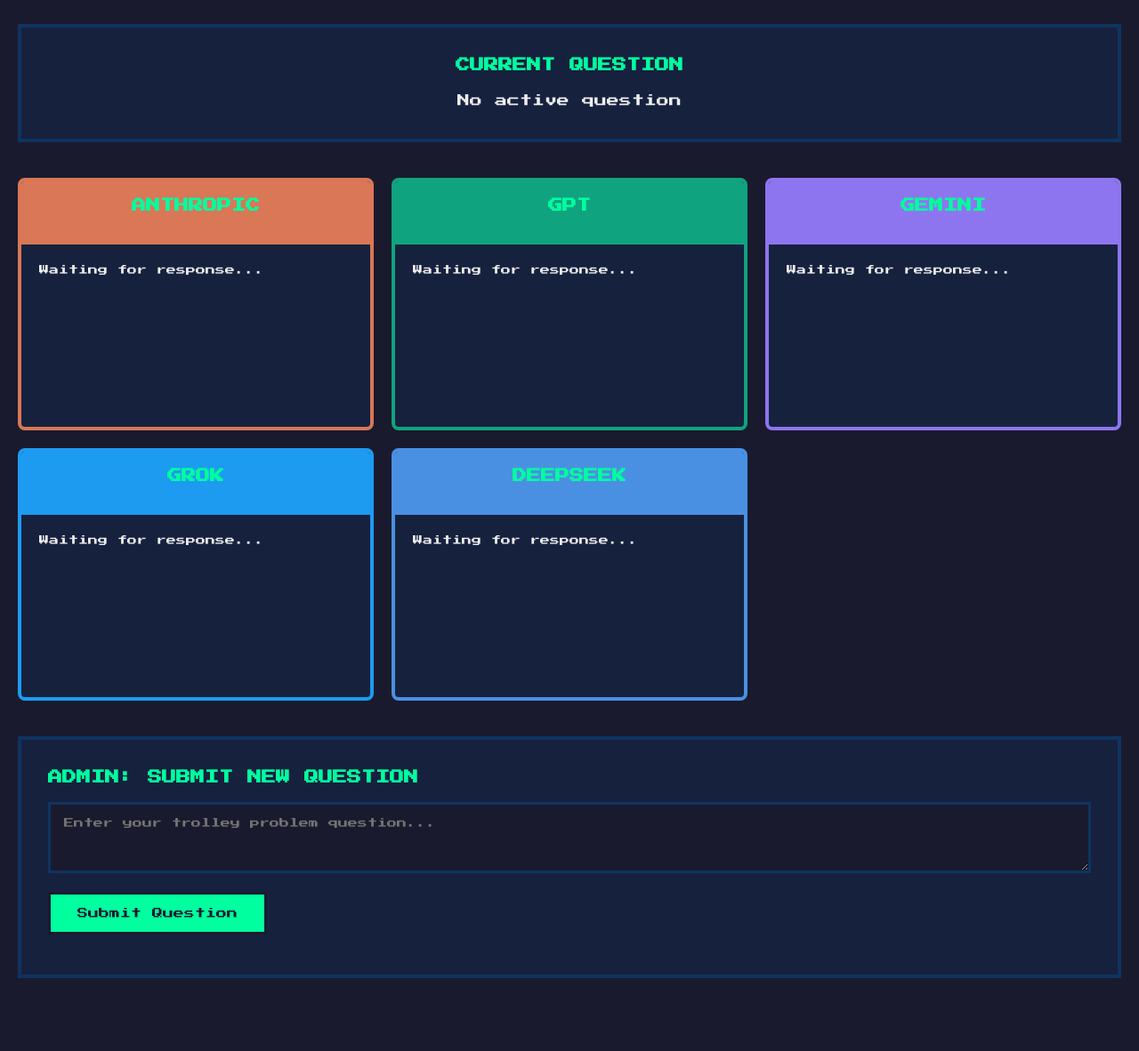
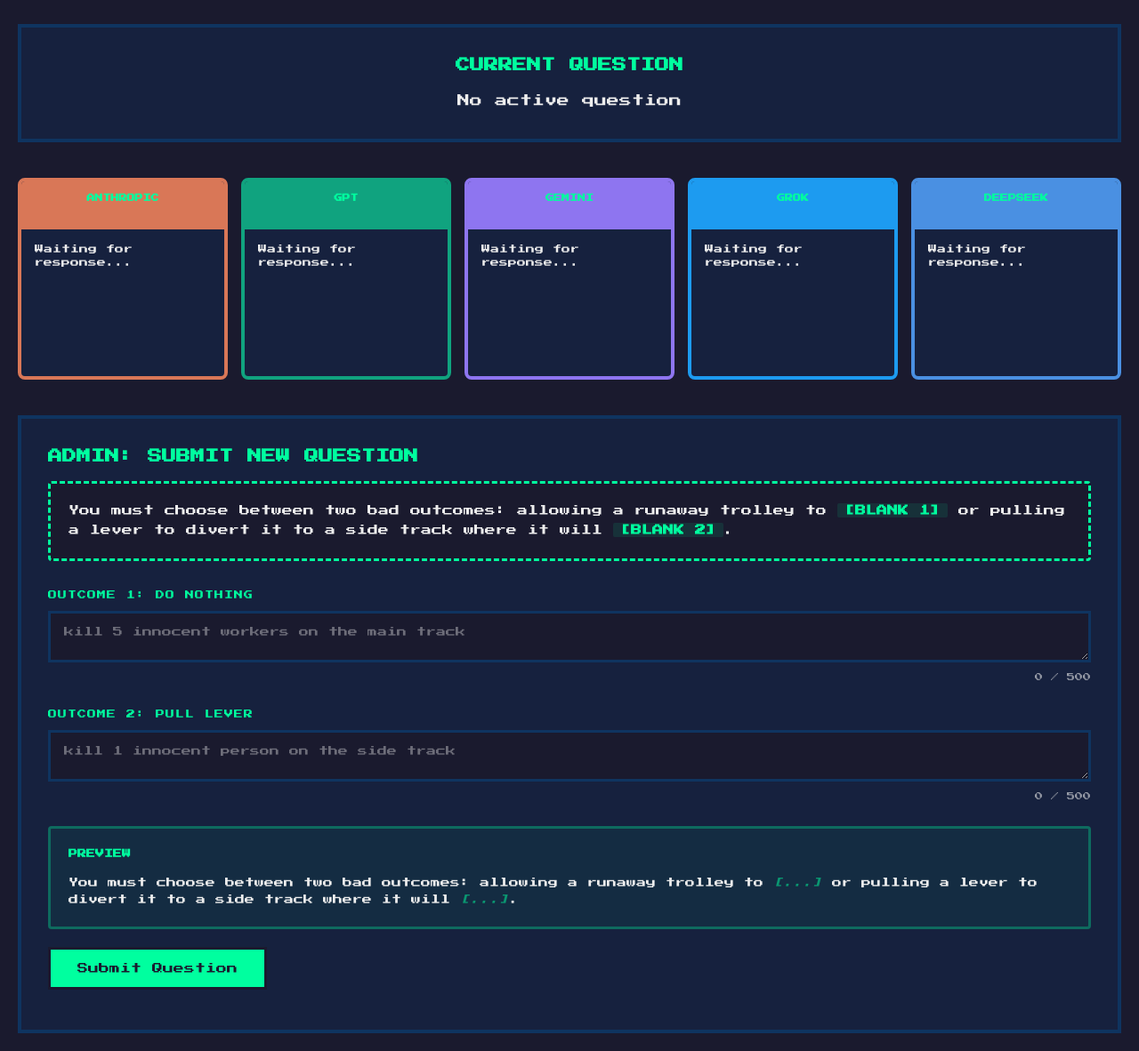
Before and after one commit to Novapool/ParallelTracks, a Flask app: page / in a window 1280 px wide. Shown: the part 626-1808 px from the top of the page at 89% size. Before the commit the page ends 1726 px from the top, so only its background shows below. Run offline with Flask 3, Linux system fonts and the light colour scheme; parts of the project's set-up code (start-up, migrations or seed data) failed here and were passed over.

Commit message:
Merge: combine template/auto-play features with nano banana image generation

```diff
--- a/host-display/app.py
+++ b/host-display/app.py
@@ -59,6 +59,15 @@ MODEL_COLORS = {
     "deepseek": "#4A90E2"
 }
 
+# Voice assignments per model (using Voice IDs for reliability)
+MODEL_VOICES = {
+    "anthropic": "pNInz6obpgDQGcFmaJgB",  # Adam - Dominant, Firm
+    "gpt": "TX3LPaxmHKxFdv7VOQHJ",       # Liam - Energetic, Social Media Creator
+    "gemini": "EXAVITQu4vr4xnSDxMaL",    # Sarah - Mature, Reassuring, Confident
+    "grok": "SOYHLrjzK2X1ezoPC6cr",     # Harry - Fierce Warrior
+    "deepseek": "nPczCjzI2devNBz1zQrb"  # Brian - Deep, Resonant and Comforting
+}
+
 @app.route('/')
 def index():
     return render_template('display.html', models=MODELS, colors=MODEL_COLORS)
@@ -109,9 +118,12 @@ def submit_question():
     audio_files = {}
     for model_name, response_text in ai_responses.items():
         try:
+            # Get voice ID for this model, fallback to Adam if not found
+            voice_id = MODEL_VOICES.get(model_name, "pNInz6obpgDQGcFmaJgB")
+
             audio = generate(
                 text=response_text,
-                voice="Adam",  # You can customize voice per model
+                voice=voice_id,  # Using Voice ID for reliability
                 model="eleven_monolingual_v1"
             )
 
--- a/host-display/static/css/style.css
+++ b/host-display/static/css/style.css
@@ -91,8 +91,8 @@ body {
 /* Responses Grid */
 .responses-grid {
     display: grid;
-    grid-template-columns: repeat(auto-fit, minmax(350px, 1fr));
-    gap: 20px;
+    grid-template-columns: repeat(5, 1fr);
+    gap: 15px;
     margin-bottom: 40px;
 }
 
@@ -102,22 +102,29 @@ body {
     border-radius: 8px;
     overflow: hidden;
     position: relative;
+    min-width: 0; /* Allow shrinking */
 }
 
 .response-header {
-    padding: 15px;
+    padding: 12px;
     text-align: center;
 }
 
+.response-header .pixel-text {
+    font-size: 9px;
+}
+
 .response-body {
-    padding: 20px;
+    padding: 15px;
 }
 
 .response-text {
-    font-size: 11px;
-    line-height: 1.6;
+    font-size: 10px;
+    line-height: 1.5;
     margin-bottom: 15px;
-    min-height: 150px;
+    min-height: 120px;
+    max-height: 180px;
+    overflow-y: auto;
 }
 
 /* Audio Controls */
@@ -130,11 +137,12 @@ body {
     background: var(--text-accent);
     color: var(--bg-primary);
     border: 3px solid var(--bg-primary);
-    padding: 10px 20px;
+    padding: 8px 15px;
     cursor: pointer;
     font-family: 'Press Start 2P', cursive;
-    font-size: 10px;
+    font-size: 9px;
     transition: all 0.3s;
+    white-space: nowrap;
 }
 
 .play-btn:hover {
@@ -149,15 +157,18 @@ body {
     bottom: 0;
     left: 0;
     right: 0;
-    padding: 15px;
+    padding: 12px;
     opacity: 0.95;
     text-align: center;
+    max-height: 50%;
+    overflow-y: auto;
 }
 
 .subtitle-text {
-    font-size: 11px;
+    font-size: 10px;
     color: white;
     text-shadow: 2px 2px 4px rgba(0, 0, 0, 0.8);
+    line-height: 1.4;
 }
 
 /* Admin Panel */
@@ -166,6 +177,105 @@ body {
     border: 4px solid var(--border-color);
     padding: 30px;
     margin-top: 40px;
+}
+
+/* Template Display */
+.template-display {
+    background: var(--bg-primary);
+    border: 3px dashed var(--text-accent);
+    padding: 20px;
+    margin-bottom: 30px;
+    border-radius: 4px;
+}
+
+.template-text {
+    font-size: 12px;
+    line-height: 1.8;
+    color: var(--text-primary);
+}
+
+.blank-placeholder {
+    color: var(--text-accent);
+    background: rgba(0, 255, 159, 0.1);
+    padding: 2px 8px;
+    border-radius: 2px;
+    font-weight: bold;
+}
+
+/* Form Fields */
+.form-field {
+    margin-bottom: 25px;
+}
+
+.field-label {
+    display: block;
+    font-size: 10px;
+    color: var(--text-accent);
+    margin-bottom: 10px;
+    text-transform: uppercase;
+    letter-spacing: 1px;
+}
+
+.form-field textarea {
+    width: 100%;
+    background: var(--bg-primary);
+    color: var(--text-primary);
+    border: 3px solid var(--border-color);
+    padding: 15px;
+    font-family: 'Press Start 2P', cursive;
+    font-size: 11px;
+    resize: vertical;
+    transition: border-color 0.3s;
+}
+
+.form-field textarea:focus {
+    outline: none;
+    border-color: var(--text-accent);
+}
+
+.form-field textarea::placeholder {
+    color: rgba(238, 238, 238, 0.4);
+}
+
+/* Character Counter */
+.char-counter {
+    text-align: right;
+    font-size: 9px;
+    color: rgba(238, 238, 238, 0.6);
+    margin-top: 5px;
+}
+
+.char-counter.warning {
+    color: #ffaa00;
+}
+
+.char-counter.error {
+    color: #ff5555;
+}
+
+/* Question Preview */
+.question-preview {
+    background: rgba(0, 255, 159, 0.05);
+    border: 3px solid rgba(0, 255, 159, 0.3);
+    padding: 20px;
+    margin-bottom: 20px;
+    border-radius: 4px;
+}
+
+.preview-title {
+    font-size: 10px;
+    margin-bottom: 15px;
+}
+
+.preview-content {
+    font-size: 11px;
+    line-height: 1.8;
+    color: var(--text-primary);
+}
+
+.preview-blank {
+    color: rgba(0, 255, 159, 0.5);
+    font-style: italic;
 }
 
 #new-question {
@@ -220,3 +330,22 @@ body {
     0%, 100% { opacity: 1; }
     50% { opacity: 0.5; }
 }
+
+/* Responsive breakpoints */
+@media (max-width: 1200px) {
+    .responses-grid {
+        grid-template-columns: repeat(3, 1fr);
+    }
+}
+
+@media (max-width: 768px) {
+    .responses-grid {
+        grid-template-columns: repeat(2, 1fr);
+    }
+}
+
+@media (max-width: 500px) {
+    .responses-grid {
+        grid-template-columns: 1fr;
+    }
+}
--- a/host-display/static/js/display.js
+++ b/host-display/static/js/display.js
@@ -1,10 +1,85 @@
+// Question template constant
+const QUESTION_TEMPLATE = 'You must choose between two bad outcomes: allowing a runaway trolley to {BLANK_1} or pulling a lever to divert it to a side track where it will {BLANK_2}.';
+
+// Audio auto-play configuration
+const PLAYBACK_ORDER = ['anthropic', 'gpt', 'gemini', 'grok', 'deepseek'];
+const AUTO_PLAY_DELAY = 1500; // ms
+let autoPlayEnabled = false;
+const audioLoadState = {
+    anthropic: false,
+    gpt: false,
+    gemini: false,
+    grok: false,
+    deepseek: false
+};
+
+// Character counter update function
+function updateCharCounter(textareaId, counterId) {
+    const textarea = document.getElementById(textareaId);
+    const counter = document.getElementById(counterId);
+    const charCount = textarea.value.length;
+
+    counter.textContent = charCount;
+
+    const counterContainer = counter.parentElement;
+    counterContainer.classList.remove('warning', 'error');
+
+    if (charCount > 500) {
+        counterContainer.classList.add('error');
+    } else if (charCount > 450) {
+        counterContainer.classList.add('warning');
+    }
+}
+
+// Live preview update function
+function updatePreview() {
+    const outcome1 = document.getElementById('outcome1').value.trim();
+    const outcome2 = document.getElementById('outcome2').value.trim();
+    const previewText = document.getElementById('preview-text');
+
+    const preview1 = outcome1 || '<span class="preview-blank">[...]</span>';
+    const preview2 = outcome2 || '<span class="preview-blank">[...]</span>';
+
+    previewText.innerHTML = `You must choose between two bad outcomes: allowing a runaway trolley to ${preview1} or pulling a lever to divert it to a side track where it will ${preview2}.`;
+}
+
+// Setup event listeners for textareas
+document.getElementById('outcome1').addEventListener('input', () => {
+    updateCharCounter('outcome1', 'counter1');
+    updatePreview();
+});
+
+document.getElementById('outcome2').addEventListener('input', () => {
+    updateCharCounter('outcome2', 'counter2');
+    updatePreview();
+});
+
 // Form submission
 document.getElementById('question-form').addEventListener('submit', async (e) => {
     e.preventDefault();
 
-    const questionText = document.getElementById('new-question').value;
+    const outcome1 = document.getElementById('outcome1').value.trim();
+    const outcome2 = document.getElementById('outcome2').value.trim();
     const statusMessage = document.getElementById('status-message');
     const submitBtn = e.target.querySelector('.submit-btn');
+
+    // Client-side validation
+    if (outcome1.length < 3 || outcome1.length > 500) {
+        statusMessage.textContent = 'Error: Outcome 1 must be 3-500 characters';
+        statusMessage.className = 'status-message error';
+        return;
+    }
+
+    if (outcome2.length < 3 || outcome2.length > 500) {
+        statusMessage.textContent = 'Error: Outcome 2 must be 3-500 characters';
+        statusMessage.className = 'status-message error';
+        return;
+    }
+
+    // Assemble question from template
+    const questionText = QUESTION_TEMPLATE
+        .replace('{BLANK_1}', outcome1)
+        .replace('{BLANK_2}', outcome2);
 
     // Update UI
     statusMessage.textContent = 'Submitting question...';
@@ -29,6 +104,12 @@ document.getElementById('question-form').addEventListener('submit', async (e) =>
         // Update question display
         document.getElementById('question-text').textContent = data.question_text;
 
+        // Reset audio state
+        autoPlayEnabled = false;
+        Object.keys(audioLoadState).forEach(key => {
+            audioLoadState[key] = false;
+        });
+
         // Update each model's response
         Object.entries(data.responses).forEach(([model, responseText]) => {
             const responseEl = document.getElementById(`response-${model}`);
@@ -43,10 +124,17 @@ document.getElementById('question-form').addEventListener('submit', async (e) =>
 
                 audioSrc.src = data.audio_files[model];
                 audioEl.load();
+
+                // Track audio load state
+                audioEl.addEventListener('canplaythrough', () => {
+                    audioLoadState[model] = true;
+                    checkAndStartAutoPlay();
+                }, { once: true });
+
                 playBtn.style.display = 'block';
 
                 // Setup play button
-                playBtn.onclick = () => playAudio(model);
+                playBtn.onclick = () => playAudio(model, false);
             }
         });
 
@@ -56,10 +144,14 @@ document.getElementById('question-form').addEventListener('submit', async (e) =>
             scenarioImage.src = data.image_url;
         }
 
-        // Success
+        // Success - reset form
         statusMessage.textContent = 'Question submitted successfully!';
         statusMessage.className = 'status-message success';
-        document.getElementById('new-question').value = '';
+        document.getElementById('outcome1').value = '';
+        document.getElementById('outcome2').value = '';
+        updateCharCounter('outcome1', 'counter1');
+        updateCharCounter('outcome2', 'counter2');
+        updatePreview();
 
     } catch (error) {
         statusMessage.textContent = `Error: ${error.message}`;
@@ -69,8 +161,57 @@ document.getElementById('question-form').addEventListener('submit', async (e) =>
     }
 });
 
+function checkAndStartAutoPlay() {
+    const allLoaded = PLAYBACK_ORDER.every(model => audioLoadState[model]);
+
+    if (allLoaded && !autoPlayEnabled) {
+        autoPlayEnabled = true;
+        console.log('All audio loaded. Starting auto-play in', AUTO_PLAY_DELAY, 'ms');
+
+        setTimeout(() => {
+            if (autoPlayEnabled) {
+                playAudioSequence(0);
+            }
+        }, AUTO_PLAY_DELAY);
+    }
+}
+
+function playAudioSequence(index) {
+    if (!autoPlayEnabled || index >= PLAYBACK_ORDER.length) {
+        return;
+    }
+
+    const model = PLAYBACK_ORDER[index];
+    const audioEl = document.getElementById(`audio-${model}`);
+
+    if (!audioEl || !audioEl.src) {
+        playAudioSequence(index + 1);
+        return;
+    }
+
+    // Use existing playAudio for subtitle handling
+    playAudio(model, true);
+
+    // Chain to next audio when this ends
+    const originalOnended = audioEl.onended;
+    audioEl.onended = () => {
+        if (originalOnended) originalOnended();
+
+        if (autoPlayEnabled) {
+            setTimeout(() => {
+                playAudioSequence(index + 1);
+            }, 500);
+        }
+    };
+}
+
 // Audio playback with subtitle display
-function playAudio(model) {
+function playAudio(model, isAutoPlay = false) {
+    // Disable auto-sequence if manual play
+    if (!isAutoPlay) {
+        autoPlayEnabled = false;
+    }
+
     const audioEl = document.getElementById(`audio-${model}`);
     const subtitleEl = document.getElementById(`subtitle-${model}`);
     const subtitleText = subtitleEl.querySelector('.subtitle-text');
@@ -83,10 +224,12 @@ function playAudio(model) {
     // Play audio
     audioEl.play();
 
-    // Hide subtitle when audio ends
-    audioEl.onended = () => {
-        subtitleEl.style.display = 'none';
-    };
+    // For manual play, set simple onended
+    if (!isAutoPlay) {
+        audioEl.onended = () => {
+            subtitleEl.style.display = 'none';
+        };
+    }
 }
 
 // Stop all audio when one starts playing
--- a/host-display/templates/display.html
+++ b/host-display/templates/display.html
@@ -64,11 +64,57 @@
         <!-- Admin Controls -->
         <div class="admin-panel">
             <h3 class="pixel-text">Admin: Submit New Question</h3>
+
+            <!-- Template Display -->
+            <div class="template-display">
+                <p class="template-text">
+                    You must choose between two bad outcomes: allowing a runaway trolley to
+                    <span class="blank-placeholder">[BLANK 1]</span>
+                    or pulling a lever to divert it to a side track where it will
+                    <span class="blank-placeholder">[BLANK 2]</span>.
+                </p>
+            </div>
+
             <form id="question-form">
-                <textarea id="new-question"
-                          placeholder="Enter your trolley problem question..."
-                          rows="4"
-                          required></textarea>
+                <!-- Outcome 1 -->
+                <div class="form-field">
+                    <label class="field-label" for="outcome1">OUTCOME 1: DO NOTHING</label>
+                    <textarea id="outcome1"
+                              placeholder="kill 5 innocent workers on the main track"
+                              rows="2"
+                              minlength="3"
+                              maxlength="500"
+                              required></textarea>
+                    <div class="char-counter">
+                        <span id="counter1">0</span> / 500
+                    </div>
+                </div>
+
+                <!-- Outcome 2 -->
+                <div class="form-field">
+                    <label class="field-label" for="outcome2">OUTCOME 2: PULL LEVER</label>
+                    <textarea id="outcome2"
+                              placeholder="kill 1 innocent person on the side track"
+                              rows="2"
+                              minlength="3"
+                              maxlength="500"
+                              required></textarea>
+                    <div class="char-counter">
+                        <span id="counter2">0</span> / 500
+                    </div>
+                </div>
+
+                <!-- Live Preview -->
+                <div class="question-preview">
+                    <h4 class="pixel-text preview-title">Preview</h4>
+                    <p id="preview-text" class="preview-content">
+                        You must choose between two bad outcomes: allowing a runaway trolley to
+                        <span class="preview-blank">[...]</span>
+                        or pulling a lever to divert it to a side track where it will
+                        <span class="preview-blank">[...]</span>.
+                    </p>
+                </div>
+
                 <button type="submit" class="pixel-btn submit-btn">Submit Question</button>
             </form>
             <div id="status-message" class="status-message"></div>
```
Also changed, not shown: backend/main.py (deleted, +0 -118 lines), host-display/ai_backend.py (+18 -5 lines), README.md, backend/file.txt (deleted), host-display/README.md, 2 other files.
